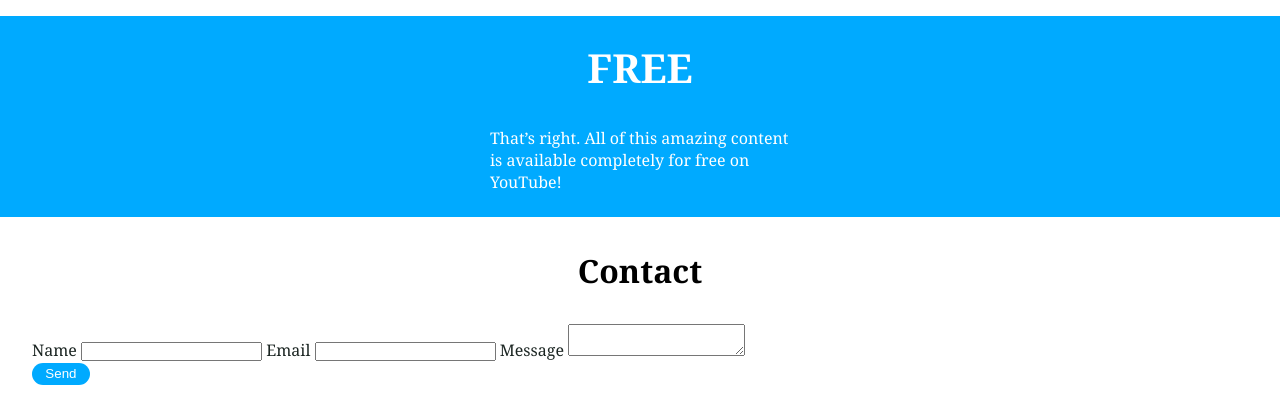
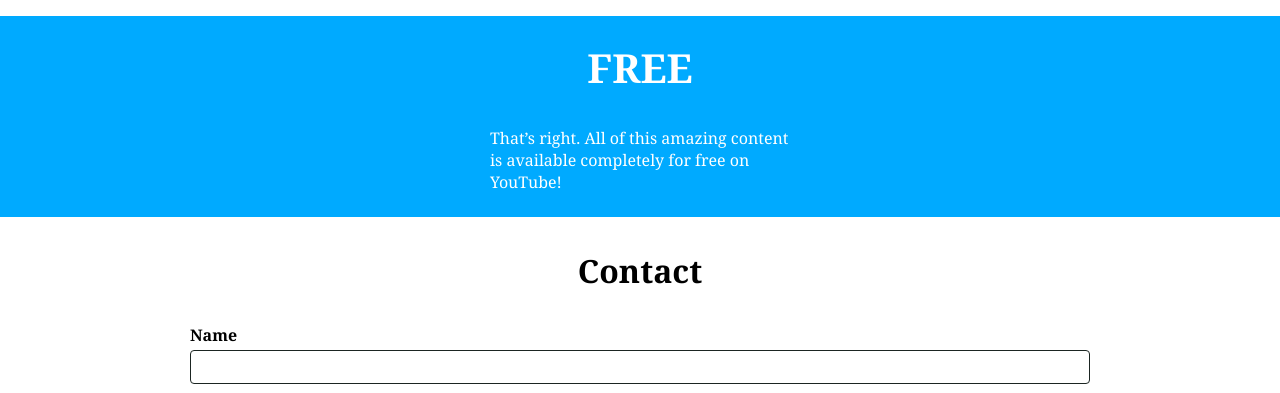
Before and after one commit to nithinshibu/CSSDevWeb, a plain HTML site: page BootcampLandingPage/index.html in a window 1280 px wide. Shown: the part 1101-1494 px from the top of the page. Drawn offline with Linux system fonts and the light colour scheme.

Commit message:
Added the contact form section and completed the project

```diff
--- a/BootcampLandingPage/styles.css
+++ b/BootcampLandingPage/styles.css
@@ -97,6 +97,8 @@ body {
   text-decoration: none;
   border: none;
   cursor: pointer;
+  /* *Usually the button size will be by default small, so we need the button to inherit the font size of its parent */
+  font-size: inherit;
 }
 
 .btn:hover,
@@ -173,3 +175,57 @@ body {
   /* *Max-width is set to 300px so that the text will be wrapped on to multiple lines instead of stretching across the entire screen. */
   max-width: 300px;
 }
+
+.form {
+  /* * We need to set the max-width to 900px since otherwise the form will be as wide as the screen */
+  max-width: 900px;
+  /* *Now we need to center the form and to center it without using any flex box we can use this trick */
+  /* * We are setting the top and bottom to 0 and left and right to auto which means it will try to put the same amount of margin in the left and the right which eventually centers the item  */
+  margin: 0 auto;
+}
+
+.form label {
+  color: #000;
+  font-weight: bold;
+}
+
+.form input,
+.form textarea {
+  /* Start from here when starting the form related styling */
+  /* *When we make the input width as 100% , it will make everything to show on top to bottom */
+  width: 100%;
+  margin-top: 0.25rem;
+  margin-bottom: 0.75rem;
+  outline: none;
+  border: 1px solid #1b2522;
+  border-radius: 0.3em;
+  padding: 0.5em;
+  /* * We want it to inherit the same color as the parent */
+  color: inherit;
+  /* *inside the text area different font was coming so make that also inherit */
+  font-family: inherit;
+}
+
+.form textarea {
+  /* * Currently the text area is resizable which will break the layout so we need to restrict the layout to resize it vertically only */
+  resize: vertical;
+  /* *We need to set a min-height and max-height so that it wouldn't expand beyond a range */
+  min-height: 75px;
+  max-height: 200px;
+}
+
+.form input:focus,
+.form textarea:focus {
+  border-color: #0af;
+}
+
+/* * Now we to need to make the button a square shape and also for algining it at the right side in html we need to wrap the button inside a div */
+
+.btn-container {
+  /* * This will bring the button towards the right side of the form */
+  text-align: end;
+}
+
+.btn-square {
+  border-radius: 0.3em;
+}
```
